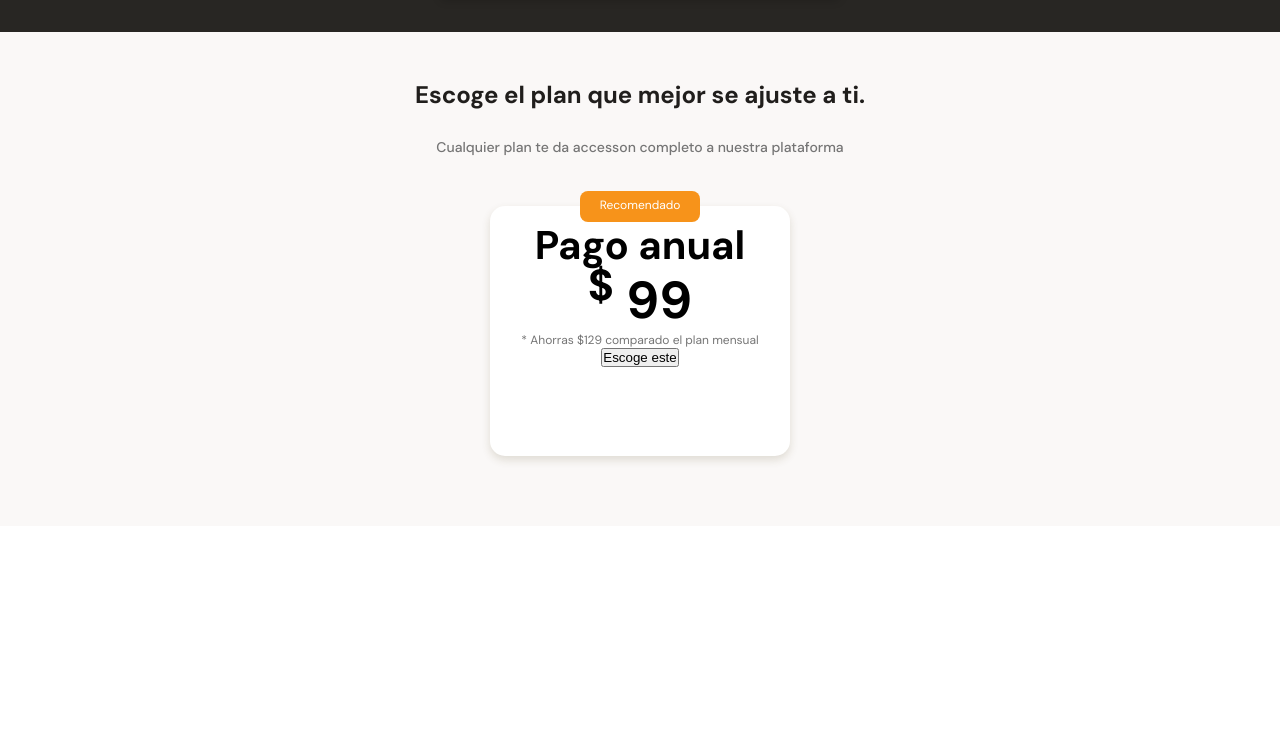
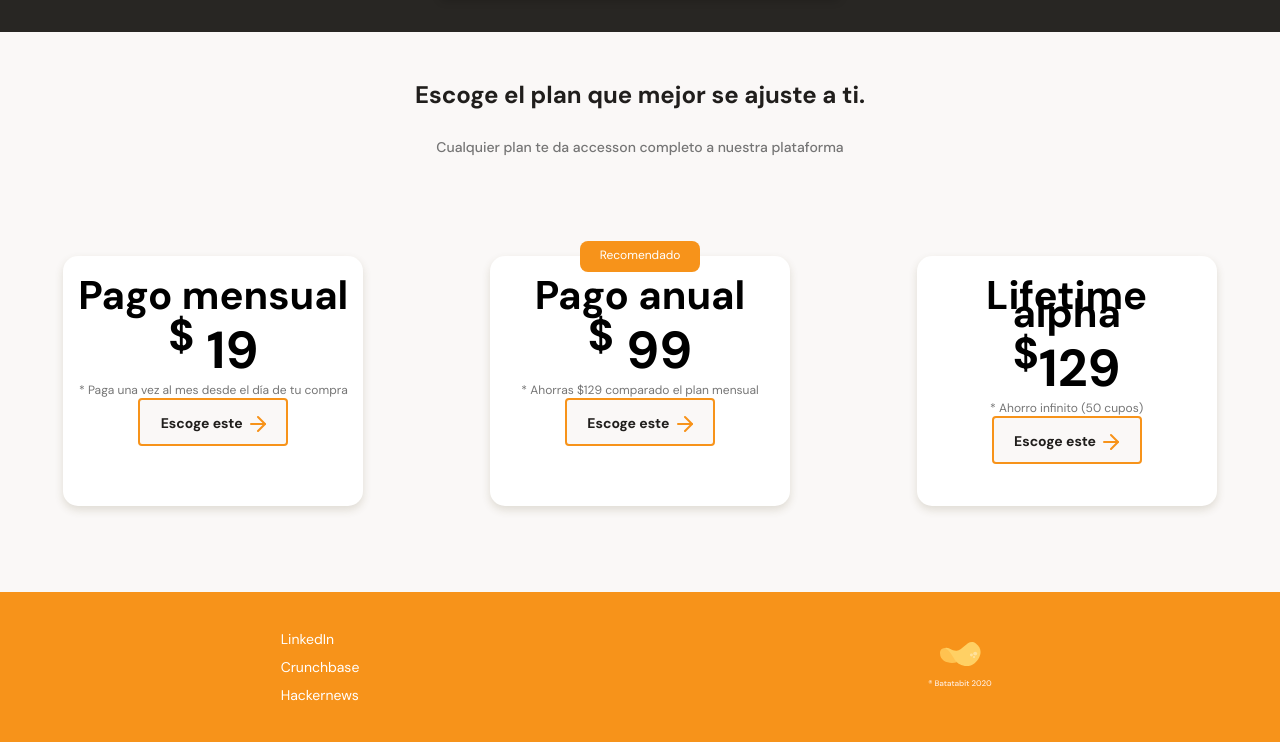
Before and after one commit to endermendoza24/MobileFirst-Platzi, a plain HTML site: page index.html in a window 1280 px wide. Shown: the part 2318-3060 px from the top of the page. Before the commit the page ends 2844 px from the top, so only its background shows below. Drawn offline with Linux system fonts and the light colour scheme.

Commit message:
Añadidas todas las tarjetas y el footer

```diff
--- a/index.html
+++ b/index.html
@@ -139,6 +139,17 @@
                 <p>Cualquier plan te da accesson completo a nuestra plataforma</p>
             </div>
             <section class="plans-container--slider">
+
+                    <article class="plans-container--card">
+
+                        <div class="plan-info-container">
+                            <h3 class="plan-card--title">Pago mensual</h3>
+                            <p class="plan-card--price"> <sup>$</sup> 19</p>
+                            <p class="plan-card--saving">* Paga una vez al mes desde el día de tu compra</p>
+                            <button class="plan-card--ca">Escoge este <span></span> </button>
+                        </div>
+                    </article>
+
                     <article class="plans-container--card">
                         <p class="recomended">Recomendado</p>
                         <div class="plan-info-container">
@@ -148,10 +159,32 @@
                             <button class="plan-card--ca">Escoge este <span></span> </button>
                         </div>
                     </article>
+
+                    <article class="plans-container--card">
+
+                        <div class="plan-info-container">
+                            <h3 class="plan-card--title lifetime" >Lifetime alpha</h3>
+                            <p class="plan-card--price"> <sup>$</sup>129 </p>
+                            <p class="plan-card--saving">* Ahorro infinito (50 cupos) </p>
+                            <button class="plan-card--ca">Escoge este <span></span> </button>
+                        </div>
+                    </article>
+
             </section>
         </section>
-        <section></section>
+
     </main>
-    <footer></footer>
+    <footer>
+        <section class="left">
+            <ul >
+                <li> <a href="#">LinkedIn</a> </li>
+                <li> <a href="#">Crunchbase</a> </li>
+                <li> <a href="#">Hackernews</a> </li>
+            </ul>
+        </section>
+        <section class="right">
+            <img src="./assets/img/logo-footer.svg" alt="Logo de batabit 2021">
+        </section>
+    </footer>
 </body>
 </html>
--- a/style.css
+++ b/style.css
@@ -288,6 +288,9 @@ main{
     line-height: 1.8rem;
     color: #808080;
 }
+/*Imagen*/
+
+
 /*Tarjetas*/
 .product-detail--card{
     width: 90%;
@@ -381,10 +384,23 @@ main{
     color: #757575;
 }
 
+
+
+.plans-container--slider{
+    display: flex;
+
+    height: 316px;
+    overflow-x: scroll;
+    overscroll-behavior-x:contain;
+    scroll-snap-type: x proximity;
+}
+
+
 .plans-container--card{
     position: relative;
+    scroll-snap-align: center;
     width: 70%;
-    min-width: 230px;
+    min-width: 290px;
     max-width: 300px;
     height: 250px;
     margin: 50px auto 0;
@@ -427,8 +443,53 @@ main{
 .plan-card--saving{
     font-size: 1.2rem;
     color: #757575;
-
+    margin:  0;
 }
 .plan-card--ca{
     cursor: pointer;
+    width: 150px;
+    height: 48px;
+    margin-top: 0;
+    background-color: #faf8f7;
+    border: 2px solid var(--bitcoin-orange);
+    border-radius: 4px;
+    font-size: 1.4rem;
+    font-weight: bold;
+    line-height: 1.8rem;
+    color: var(--black);
+    font-family: 'DM sans',sans-serif;
 }
+
+.plan-card--ca span{
+    display: inline-block;
+    width: 20px;
+    height: 20px;
+    background-image: url('./assets/icons/orange-right-arrow.svg');
+    vertical-align: text-bottom;
+}
+footer{
+    display: flex;
+    width: 100%;
+    height:150px;
+    background-color: var(--bitcoin-orange);
+
+}
+footer section{
+    display: flex;
+    width: 50%;
+    justify-content: center;
+    align-items: center;
+}
+footer .left ul{
+    font-size: 1.4rem;
+    font-weight: 500px;
+    line-height: 1.8rem;
+    list-style: none;
+}
+.left li{
+    margin: 10px 0;
+}
+.left a{
+    text-decoration: none;
+    color: var(--just-white);
+}
```
Lines whose indentation alone changed are shown as unchanged.
